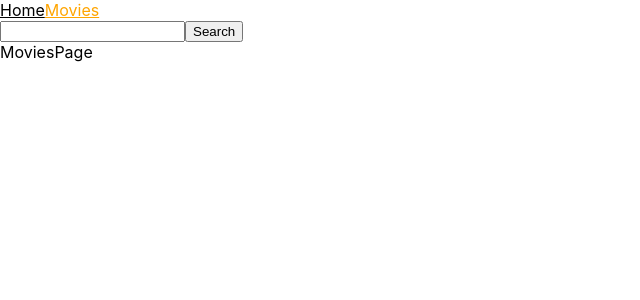
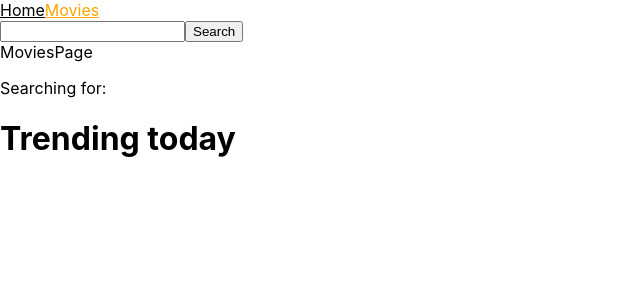
Before and after one commit to rafalszewczyk890/goit-react-hw-05-movies, a React (Create React App) app: page /movies in a window 1280 px wide. Shown: the top 300 px of the page, without its empty margins (0-640 px from the left). Built offline with nearby package versions, Linux system fonts and the light colour scheme.

Commit message:
Searching actually works

```diff
--- a/src/components/pages/MoviesPage.jsx
+++ b/src/components/pages/MoviesPage.jsx
@@ -1,19 +1,35 @@
 import { Searchbar } from 'components/Searchbar';
-import { useNavigate } from 'react-router-dom';
+import { useNavigate, useSearchParams } from 'react-router-dom';
+import { Trending } from 'components/Trending';
+import { useState } from 'react';
+import axios from 'axios';
 
 export const MoviesPage = () => {
+  const API_KEY = '3734bfd99a42268714d80d895f68afb5';
+  axios.defaults.baseURL = 'https://api.themoviedb.org/3/';
+  const [searchParams, setSearchParams] = useSearchParams();
+  const [foundMovies, setFoundMovies] = useState([]);
+
+  const query = searchParams.get('query');
+
+  console.log(query);
   const navigate = useNavigate();
 
-  const handleSubmit = event => {
+  const handleSubmit = async event => {
     event.preventDefault();
-    console.log(event.target[0].value);
     navigate(`?query=${event.target[0].value}`);
+    const response = await axios.get(
+      `search/movie?api_key=${API_KEY}&language=en-US&page=1&include_adult=false&query=${query}`
+    );
+    setFoundMovies(response.data.results);
   };
 
   return (
     <>
       <Searchbar onSubmit={handleSubmit} />
       <div>MoviesPage</div>
+      <p>Searching for: {query}</p>
+      <Trending trendingMovies={foundMovies} />
     </>
   );
 };
```
